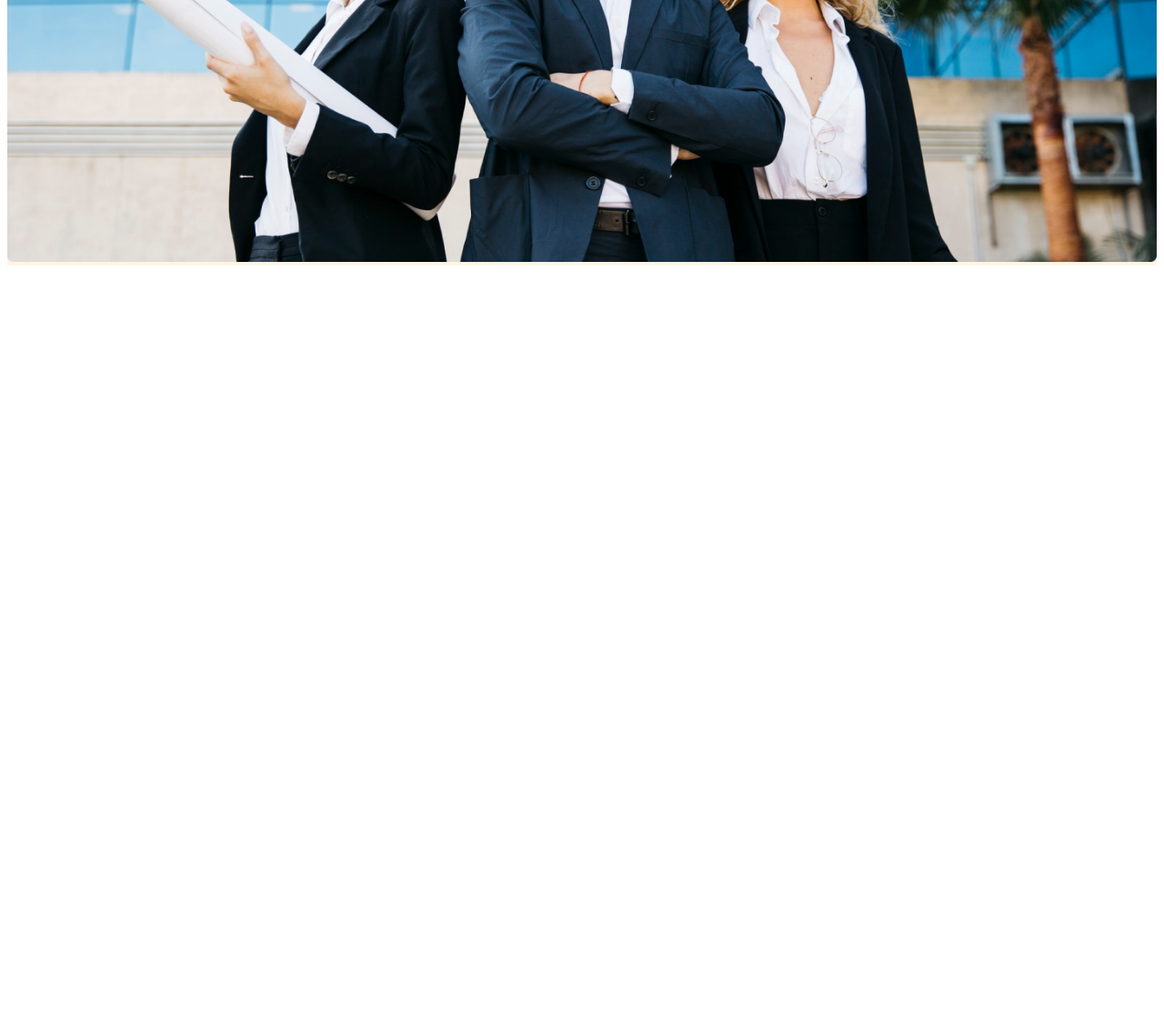
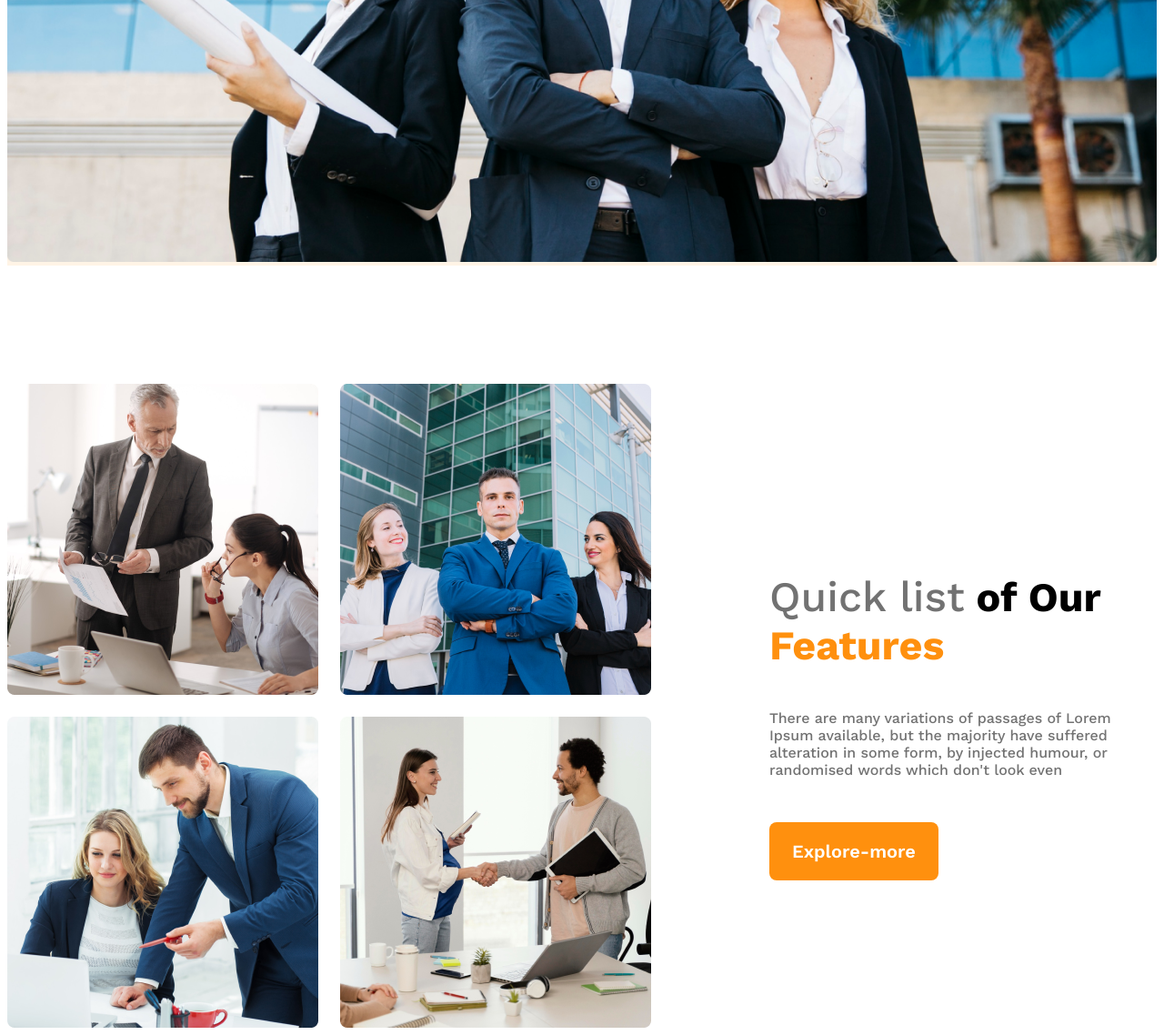
Before and after one commit to developerTamanna/module-10-practice, a plain HTML site: page index.html in a window 1280 px wide. Shown: the part 893-2031 px from the top of the page at 91% size. Before the commit the page ends 1193 px from the top, so only its background shows below. Drawn offline with nearby package versions, Linux system fonts and the light colour scheme.

Commit message:
feature-section

```diff
--- a/index.html
+++ b/index.html
@@ -41,7 +41,20 @@
         </div>
     </header>
     <main>
+       <section class="teams display-flex">
+       <div class="team-img-container">
+               <img src="./images/team1.png" alt="">
+               <img src="./images/team2.png" alt="">
+               <img src="./images/team3.png" alt="">
+               <img src="./images/team4.png" alt="">
+       </div>
+       <div class="our-features">
+        <h3 class="feature-title"><span id="quick-list" class="text-light-gary">Quick list</span> <span>of Our</span> <span class="text-primary">Features</span></h3>
+         <p class="features-description text-light-gary">There are many variations of passages of Lorem Ipsum available, but the majority have suffered alteration in some form, by injected humour, or randomised words which don't look even</p>
 
+            <button class="btn-primary">Explore-more</button>
+       </div>
+       </section>
     </main>
     <footer>
 
--- a/styles/style.css
+++ b/styles/style.css
@@ -37,7 +37,18 @@
 
 }
 
+main > section{
+    margin-top: 130px;
+}
+
+.text-primary{
+    color: #FF900E;
+}
+
 /* header style */
+
+
+
 .navbar{
    justify-content: space-between;
    align-items: center;
@@ -80,10 +91,51 @@
     width: 100%;
 }
 
+.banner-description{
+    font-size: 1rem;
+    font-weight: 500;
+    color: #727272;
+}
+
+main{
+    max-width: 1440px;
+    margin: 0px auto;
+}
 
 
+/* teams related style */
 
+.teams{
+    align-items: center;
+}
 
+.team-img-container{
+    display: grid;
+    grid-template-columns: repeat(2, 1fr);
+    gap: 24px;
+}
+
+.our-features{
+    margin-left: 130px;
+    max-width: 530px;
+}
+.feature-title{
+    font-size: 2.8rem;
+    font-weight: 700;
+}
+#quick-list{
+    font-size: 2.9rem;
+    font-weight: 500;
+}
+.features-description{
+    margin-top: 24px;
+    color: #727272;
+    font-size: 1rem;
+    font-weight: 500;
+}
+.our-features button{
+  margin-top: 32px;
+}
 /* start responsive part */
 @media screen and (max-width:776px) {
     .navbar{
@@ -93,4 +145,17 @@
     .nav-links{
         flex-direction: column;
     }
+    .teams {
+        flex-direction: column;
+    }
+    .team-img-container{
+        grid-template-columns: repeat(1, 1fr);
+    }
+    .our-features{
+        margin-left: 20px;
+    }
+    .our-features button{
+        width: 100%;
+        margin: 0px;
+    }
 }
```
